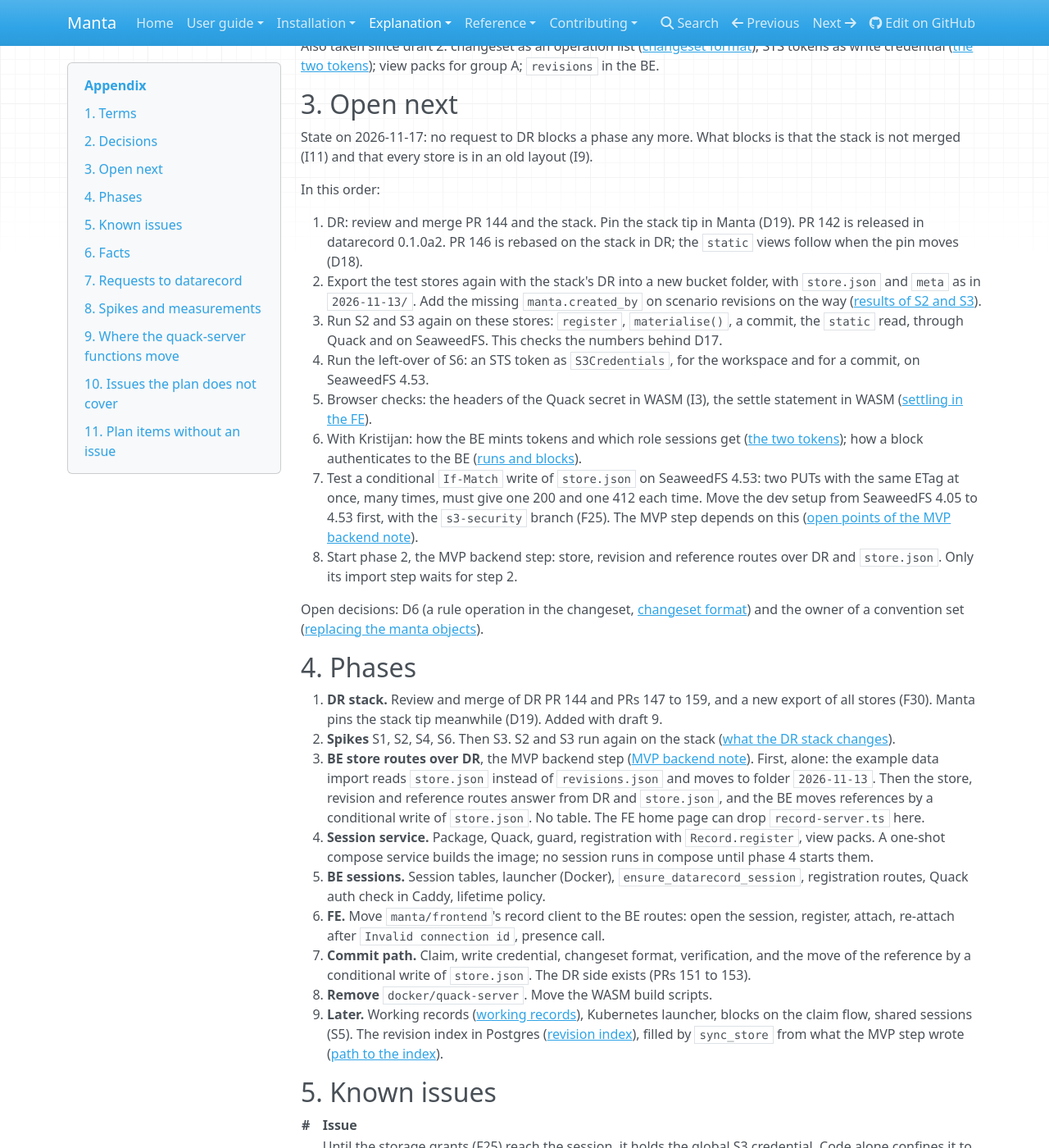
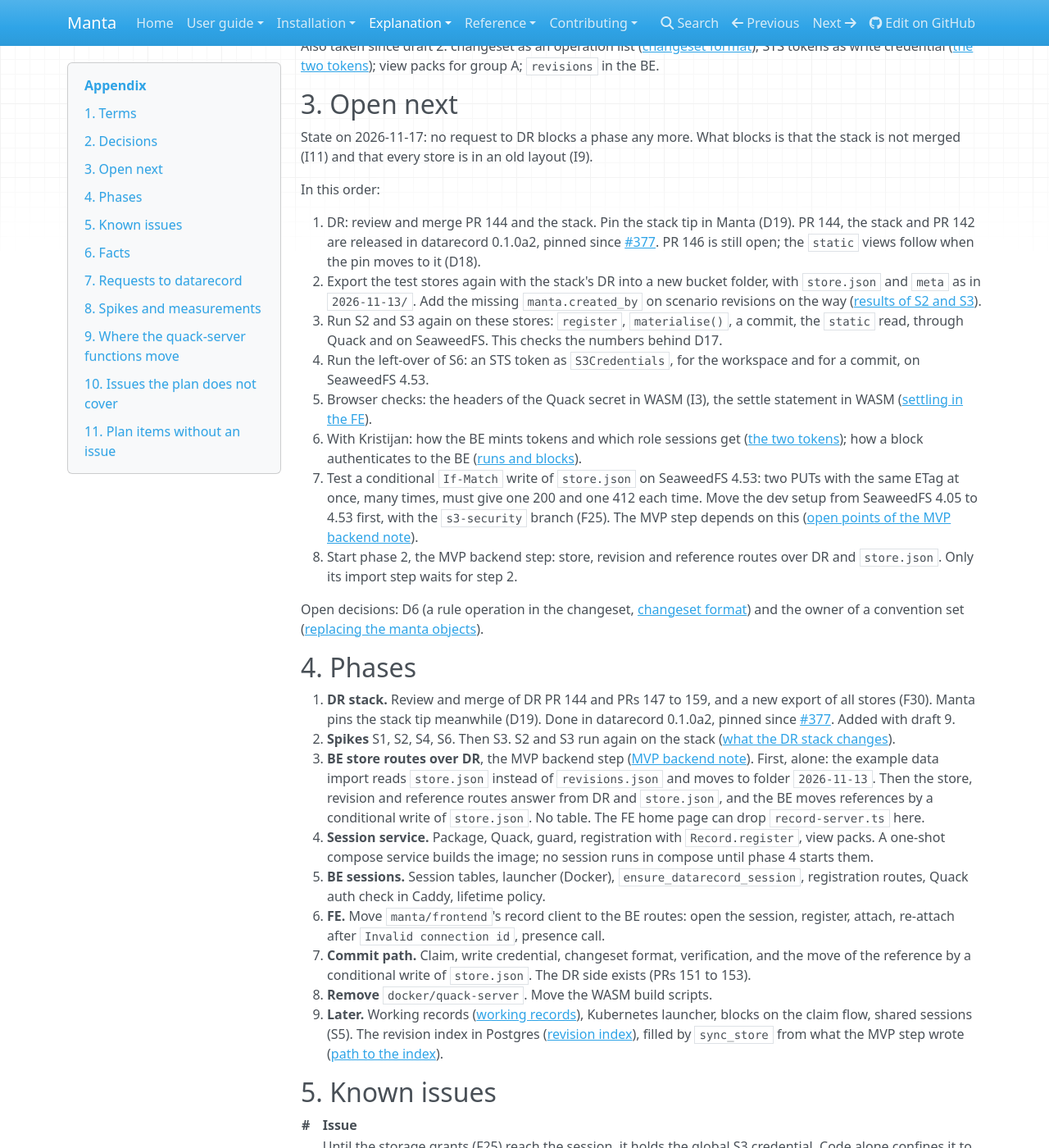
Before and after one commit to manta-plan/manta, an MkDocs documentation site: the page built from docs/explanation/datarecord-session/appendix.md, in a window 1280 px wide and 1400 px high, scrolled down 3097 px. Shown: the whole window at 82% size. Built offline with MkDocs 1.6.1, drawn with Linux system fonts in a browser that asks for light colours; nearby versions of some CDN libraries; some of the changed text lies outside the part shown.

Commit message:
docs: name datarecord 0.1.0a2 as the pinned version in the session notes
Signed-off-by: Jonas Hoersch <jonas.hoersch@openenergytransition.org>

```diff
--- a/docs/explanation/datarecord-session/appendix.md
+++ b/docs/explanation/datarecord-session/appendix.md
@@ -50,7 +50,7 @@ Taken:
 | Idle times | `T1` = 10 minutes, `T2` = 60 minutes, as start values. Capacity pressure is a cap on the number of running sessions at first. |
 | Stored fold | Dropped (D17): no rule to materialise before an upload. Required instead: every store is written with the pinned DR, so each layer has `owner_map_rows.parquet` (F18). Materialising stays optional, for anyone. Commits through the session are not materialised. |
 | `static` views and DR shape changes | The views follow the shape of the pinned DR. Today that is datarecord 0.1.0a2, with PR 142 and without PR 146 (D18, F31). |
-| DR version | A commit hash, the same for session, BE and blocks, moved together. Now: the stack tip, `468f69b0` (`perf/frozen-table-load`). Later: specific commits on DR `main`. Later: a released version (D19). |
+| DR version | One version, the same for session, BE and blocks, moved together. First: the stack tip, `468f69b0` (`perf/frozen-table-load`). Now: the release datarecord 0.1.0a2, pinned since [#377](https://github.com/manta-plan/manta/pull/377) (D19). |
 | User deletion | `manta.created_by` of a session commit is an opaque user id, never the username. After the user's deletion it points to nothing; the manifest cannot change. In the MVP a project has one owner and goes with it ([what `meta` cannot hold](backend-mvp.md#what-meta-cannot-hold)). Later the `datarecord_*` tables of the [revision index](backend.md#1-revision-index) cascade from the project, as `runs` does (`projects.owner_id` cascades from the user), and `user_id` is `ON DELETE SET NULL`. |
 | Commit time | Every writer adds `manta.committed_at` to the `meta` at commit (a flat string, no DR change). An import falls back to the claim time of `claim.json`. |
 | Nested `meta` (R13) | Not used by Manta for now. Every `manta.` key in `meta` is a flat value, and the change summary is not stored. No staged rollout: all readers and the writer move to the DR release with R13 at once. |
@@ -75,7 +75,7 @@ State on 2026-11-17: no request to DR blocks a phase any more. What blocks is th
 
 In this order:
 
-1. DR: review and merge PR 144 and the stack. Pin the stack tip in Manta (D19). PR 142 is released in datarecord 0.1.0a2. PR 146 is rebased on the stack in DR; the `static` views follow when the pin moves (D18).
+1. DR: review and merge PR 144 and the stack. Pin the stack tip in Manta (D19). PR 144, the stack and PR 142 are released in datarecord 0.1.0a2, pinned since [#377](https://github.com/manta-plan/manta/pull/377). PR 146 is still open; the `static` views follow when the pin moves to it (D18).
 2. Export the test stores again with the stack's DR into a new bucket folder, with `store.json` and `meta` as in `2026-11-13/`. Add the missing `manta.created_by` on scenario revisions on the way ([results of S2 and S3](#81-results-of-s2-and-s3-on-dr-main)).
 3. Run S2 and S3 again on these stores: `register`, `materialise()`, a commit, the `static` read, through Quack and on SeaweedFS. This checks the numbers behind D17.
 4. Run the left-over of S6: an STS token as `S3Credentials`, for the workspace and for a commit, on SeaweedFS 4.53.
@@ -88,7 +88,7 @@ Open decisions: D6 (a rule operation in the changeset, [changeset format](storag
 
 ## 4. Phases
 
-0. **DR stack.** Review and merge of DR PR 144 and PRs 147 to 159, and a new export of all stores (F30). Manta pins the stack tip meanwhile (D19). Added with draft 9.
+0. **DR stack.** Review and merge of DR PR 144 and PRs 147 to 159, and a new export of all stores (F30). Manta pins the stack tip meanwhile (D19). Done in datarecord 0.1.0a2, pinned since [#377](https://github.com/manta-plan/manta/pull/377). Added with draft 9.
 1. **Spikes** S1, S2, S4, S6. Then S3. S2 and S3 run again on the stack ([what the DR stack changes](#83-what-the-dr-stack-changes)).
 2. **BE store routes over DR**, the MVP backend step ([MVP backend note](backend-mvp.md)). First, alone: the example data import reads `store.json` instead of `revisions.json` and moves to folder `2026-11-13`. Then the store, revision and reference routes answer from DR and `store.json`, and the BE moves references by a conditional write of `store.json`. No table. The FE home page can drop `record-server.ts` here.
 3. **Session service.** Package, Quack, guard, registration with `Record.register`, view packs. A one-shot compose service builds the image; no session runs in compose until phase 4 starts them.
@@ -150,7 +150,7 @@ The FE sources of F4 to F7, F22 and F23 are `manta/frontend` on `main`, read on
 | F18 | A remote store open took about 17 s from Cloud Run. A layer written with the stack carries `owner_map_rows.parquet`, the pre-aggregated rows of its owner map (PR 147). With that file the cold fold of `europe-full-resolution` (1.24 billion rows) takes 0.7 s; for a layer written before PR 147 about 6 s; on DR main about 310 s (numbers of the PR). `Revision.materialise()` writes the fold under `layers/<id>/resolved/` and can run later, by any party. | quack-server README, DR PR 147, `store/materialise.py` |
 | F29 | The DR stack: PRs 147 to 159, each on the one before, on top of PR 144. PRs 148 to 155 answer R8, R7, R3, R1, R2, R4, R13 and R14 ([requests to datarecord](#7-requests-to-datarecord)). PRs 147 and 156 to 159 are performance work on the fold and on `register` ([what the DR stack changes](#83-what-the-dr-stack-changes)). All are open and mergeable; none is reviewed. `pytest` fails on Windows from PR 151 upward, cause not read. Nothing is released. The head is the branch `perf/frozen-table-load`. | DR PRs 144, 147 to 159 |
 | F30 | Breaking with the stack: a store written before PR 144 does not open. A fold materialised before PR 147 cannot be read and must be materialised again. A workspace database file from before must be deleted. `meta` values that differ only in type (`1`, `1.0`) no longer merge. | DR PRs 144, 147, 154 |
-| F31 | Two DR PRs change shapes that this plan uses. PR 142 keys a connection by its port: `connection STRUCT(entity, port)`, and `bus` becomes a property of the connection. It is merged and released in datarecord 0.1.0a2, which the stack pins since [#377](https://github.com/manta-plan/manta/pull/377). PR 146 makes global constraints a dimension `global_constraint`: `investment_period`, `sense`, `constant` and `mu` become attributes over it, not over `entity`. It is still open, based on main with the old names, and not rebased on PR 144. | DR PRs 142, 146 |
+| F31 | Two DR PRs change shapes that this plan uses. PR 142 keys a connection by its port: `connection STRUCT(entity, port)`, and `bus` becomes a property of the connection. It is merged and released in datarecord 0.1.0a2, which the stack pins since [#377](https://github.com/manta-plan/manta/pull/377). PR 146 makes global constraints a dimension `global_constraint`: `investment_period`, `sense`, `constant` and `mu` become attributes over it, not over `entity`. It is still open. Its base is datarecord 0.1.0a2, and it conflicts with DR `main` of 2026-11-26. | DR PRs 142, 146 |
 
 ## 7. Requests to datarecord
 
```
Also changed, not shown: docs/explanation/datarecord-session/backend-mvp.md (+1 -1 lines), docs/explanation/datarecord-session/frontend.md (+1 -1 lines), docs/explanation/datarecord-session/index.md (+3 -3 lines), docs/explanation/datarecord-session/read-path-first.md (+2 -2 lines), docs/explanation/datarecord-session/storage-commit.md (+1 -1 lines).
